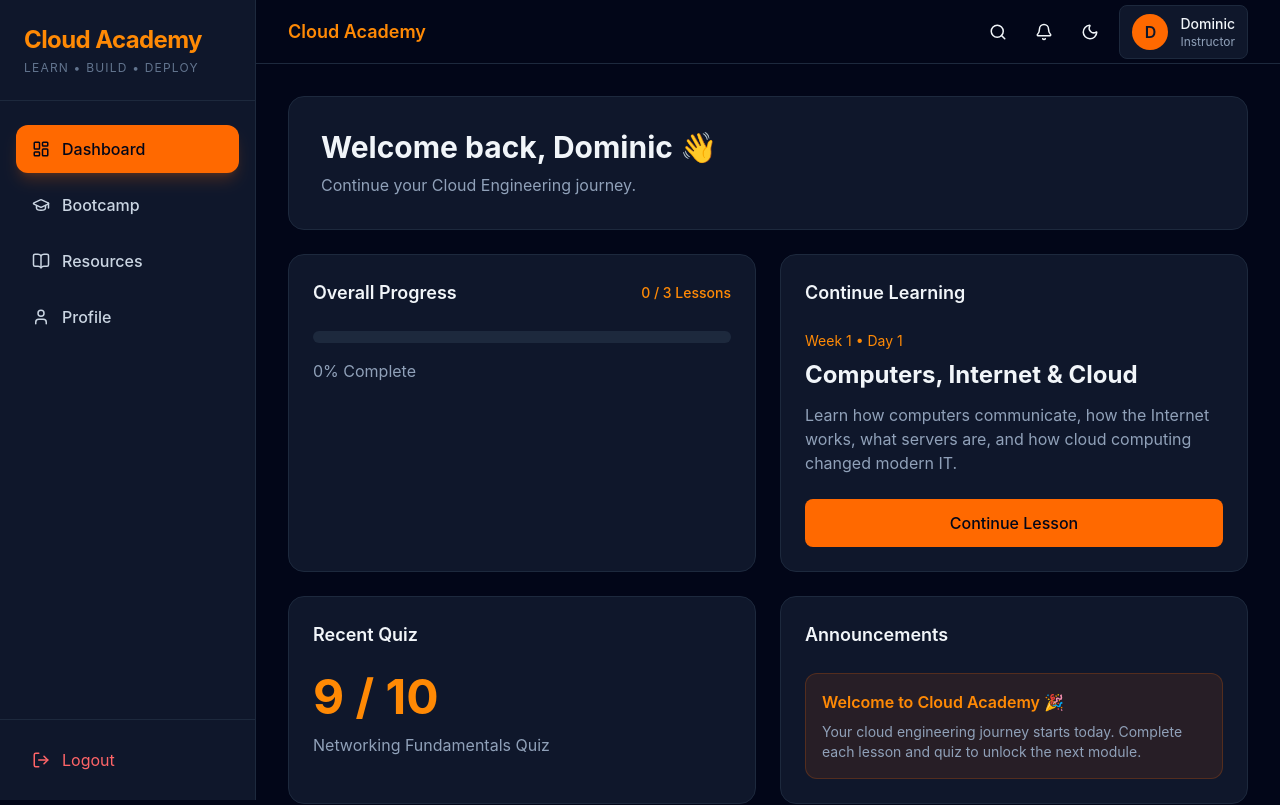
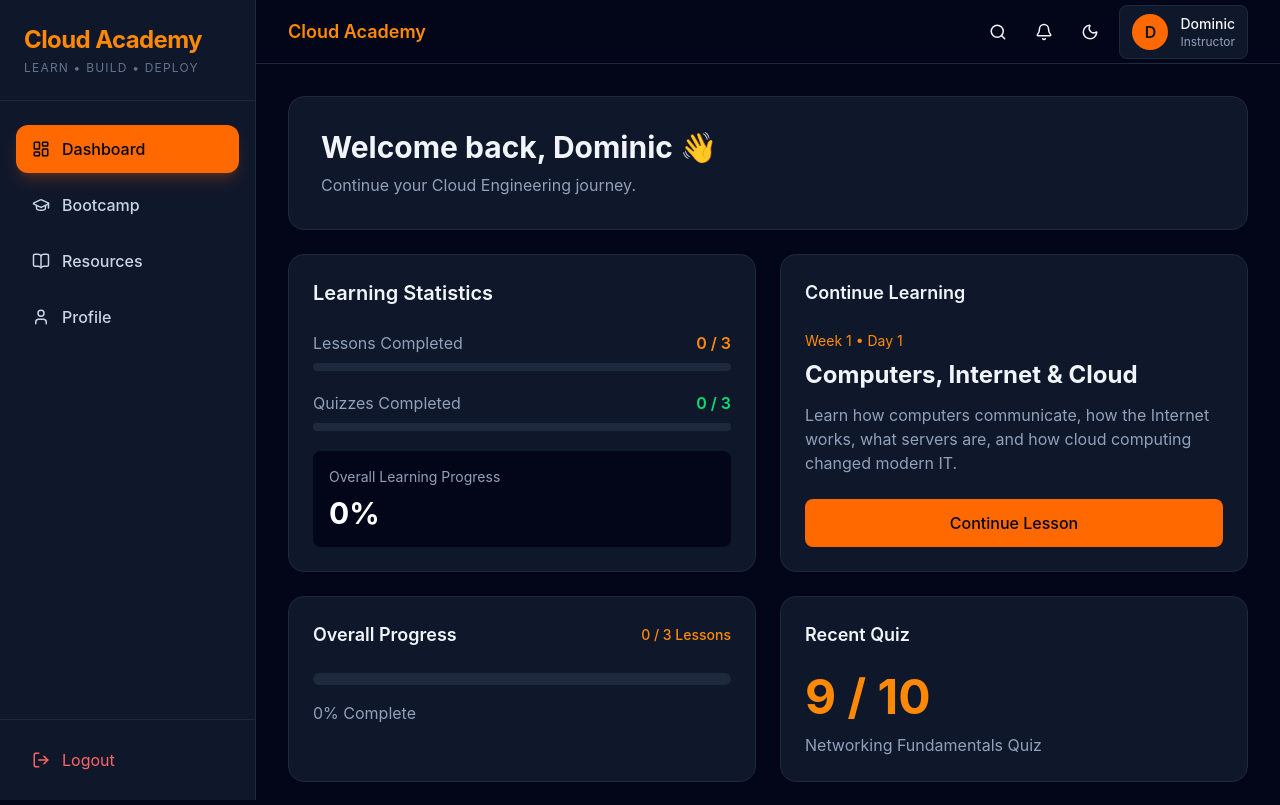
Before and after one commit to dominiccalixtro/cloud_academy, a React (Vite) app in the folder frontend/: page /dashboard in a window 1280 px wide. Shown: the top 805 px of the page. Built offline with nearby package versions, Linux system fonts and the light colour scheme.

Commit message:
feat: add learning statistics dashboard

```diff
--- /dev/null
+++ b/frontend/src/features/dashboard/components/LearningStatsCard.tsx
@@ -0,0 +1,90 @@
+import {
+  getProgress,
+} from "../../progress/services/progress.service";
+
+import {
+  getQuizProgress,
+} from "../../quiz/services/quiz.service";
+
+export function LearningStatsCard() {
+  const lessonProgress =
+    getProgress();
+
+  const quizProgress =
+    getQuizProgress();
+
+  return (
+    <div className="rounded-2xl border border-slate-800 bg-slate-900 p-6">
+      <h2 className="text-xl font-semibold">
+        Learning Statistics
+      </h2>
+
+      <div className="mt-6 space-y-5">
+
+        {/* Lessons */}
+        <div>
+          <div className="flex justify-between">
+            <span className="text-slate-400">
+              Lessons Completed
+            </span>
+
+            <span className="font-semibold text-orange-400">
+              {lessonProgress.completed} / {lessonProgress.total}
+            </span>
+          </div>
+
+          <div className="mt-2 h-2 rounded-full bg-slate-800">
+            <div
+              className="h-full rounded-full bg-orange-500"
+              style={{
+                width: `${lessonProgress.percentage}%`,
+              }}
+            />
+          </div>
+        </div>
+
+
+        {/* Quizzes */}
+        <div>
+          <div className="flex justify-between">
+            <span className="text-slate-400">
+              Quizzes Completed
+            </span>
+
+            <span className="font-semibold text-green-400">
+              {quizProgress.completed} / {quizProgress.total}
+            </span>
+          </div>
+
+          <div className="mt-2 h-2 rounded-full bg-slate-800">
+            <div
+              className="h-full rounded-full bg-green-500"
+              style={{
+                width: `${quizProgress.percentage}%`,
+              }}
+            />
+          </div>
+        </div>
+
+
+        {/* Overall */}
+        <div className="rounded-lg bg-slate-950 p-4">
+          <p className="text-sm text-slate-400">
+            Overall Learning Progress
+          </p>
+
+          <p className="mt-2 text-3xl font-bold text-white">
+            {Math.round(
+              (
+                lessonProgress.percentage +
+                quizProgress.percentage
+              ) / 2
+            )}
+            %
+          </p>
+        </div>
+
+      </div>
+    </div>
+  );
+}
--- a/frontend/src/features/dashboard/pages/DashboardPage.tsx
+++ b/frontend/src/features/dashboard/pages/DashboardPage.tsx
@@ -3,6 +3,7 @@ import { ProgressCard } from "../components/ProgressCard";
 import { ContinueLearningCard } from "../components/ContinueLearningCard";
 import { RecentQuizCard } from "../components/RecentQuizCard";
 import { AnnouncementCard } from "../components/AnnouncementCard";
+import { LearningStatsCard } from "../components/LearningStatsCard";
 
 export function DashboardPage() {
   return (
@@ -10,12 +11,16 @@ export function DashboardPage() {
       <WelcomeCard />
 
       <div className="grid grid-cols-1 gap-6 lg:grid-cols-2">
-        <ProgressCard />
+        <LearningStatsCard />
         <ContinueLearningCard />
       </div>
 
       <div className="grid grid-cols-1 gap-6 lg:grid-cols-2">
+        <ProgressCard />
         <RecentQuizCard />
+      </div>
+
+      <div className="grid grid-cols-1 gap-6">
         <AnnouncementCard />
       </div>
     </div>
```
